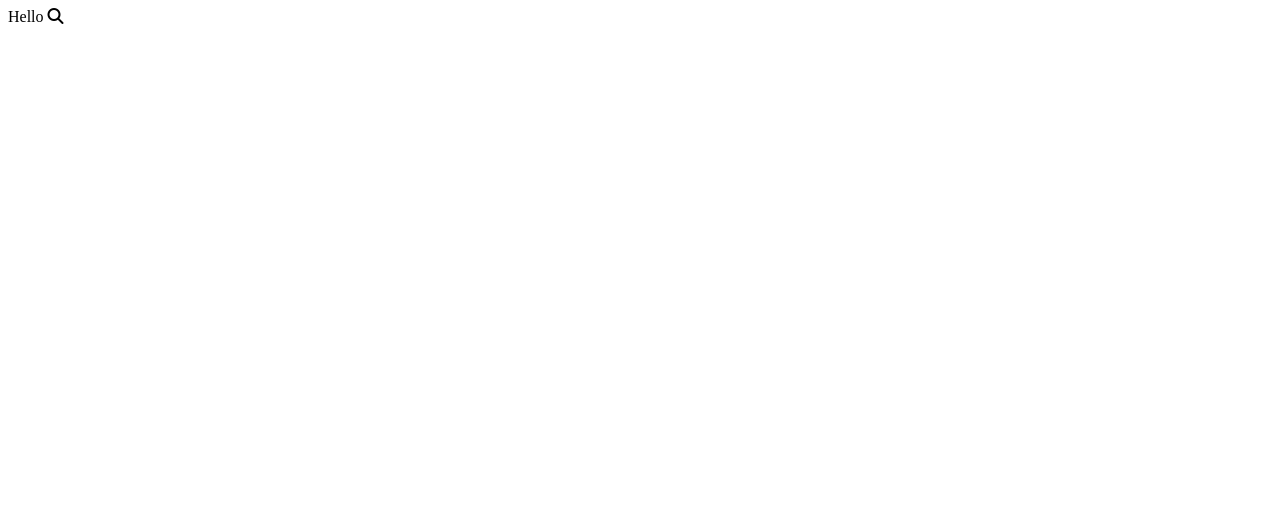
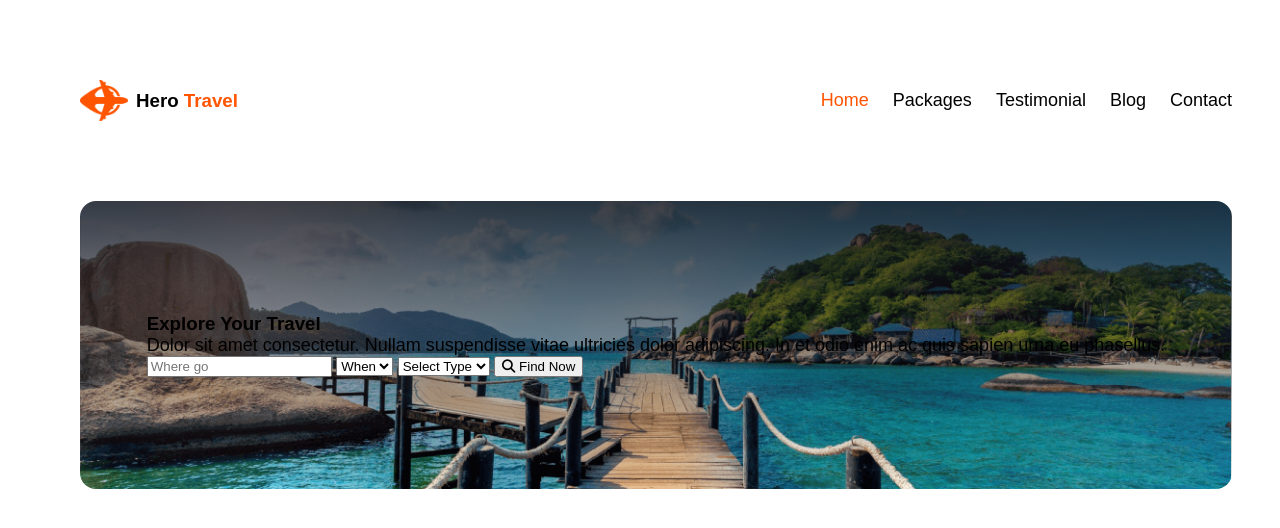
Before and after one commit to tasmia-munira/Hero-Travel, a plain HTML site: page index.html in a window 1280 px wide. Drawn offline with Linux system fonts and the light colour scheme.

Commit message:
added navbar and banner section

```diff
--- a/index.html
+++ b/index.html
@@ -11,7 +11,6 @@
         .mulish-font {
         font-family: "Mulish", sans-serif;
         font-optical-sizing: auto;
-        font-weight: 700;
         font-style: normal;
         }
 
@@ -20,9 +19,59 @@
     <link rel="stylesheet" href="./styles.css">
 
 </head>
-<body>
-    Hello
-    <i class="fa-solid fa-magnifying-glass"></i>
+<body class="mulish-font">
+    <header>
+    <!-- navbar -->
+    <nav class="container nav-bar">
+        <!-- logo -->
+        <div class="logo">
+            <img src="./Images/logo.png" alt="">
+            <h3>Hero <span class="span">Travel</span></h3>
+
+        </div>
+        <!-- options -->
+         <div class="nav-options">
+            <p class="span">Home</p>
+            <p>Packages</p>
+            <p>Testimonial</p>
+            <p>Blog</p>
+            <p>Contact</p>
+
+         </div>
+    </nav>
+
+    <!-- Banner -->
+     <section class="container explore-travel">
+        <div class="explore-container">
+            <h3>Explore Your Travel</h3>
+            <p>Dolor sit amet consectetur. Nullam suspendisse vitae ultricies dolor adipiscing. In et odio enim ac quis sapien urna eu phasellus.</p>
+
+            <div class="travel-inputs">
+                <input type="text" placeholder="Where go">
+                <select name="" id="">
+                    <option>When</option>
+                </select>
+                <select name="" id="">
+                    <option>Select Type</option>
+                </select>
+                <button class="btn-primary">
+                    <i class="fa-solid fa-magnifying-glass"></i>
+                Find Now</button>
+            </div>
+
+        </div>
+
+     </section>
+    </header>
+
+    <main>
+
+    </main>
+
+    <footer>
+
+
+    </footer>
 
 </body>
 </html>
--- a/styles.css
+++ b/styles.css
@@ -0,0 +1,75 @@
+/* default styles */
+
+* {
+    margin: 0;
+}
+
+.container {
+    width: 90%;
+    margin: 5rem;
+    border-radius: 1rem;
+}
+
+.h3 {
+    font-size: 36px;
+    text-align: center;
+    font-weight: 800;
+    line-height: normal;
+}
+
+p, li {
+    font-size: 18px;
+    font-weight: normal;
+    line-height: normal;
+    text-align: center;
+}
+
+.span{
+    color: rgb(255, 84, 0);
+}
+
+/* navbar styles */
+
+.nav-bar {
+    display: flex;
+    justify-content: space-between;
+    align-items: center;
+}
+
+.logo {
+    display: flex;
+    align-items: center;
+    width: 280px;
+}
+
+.logo img {
+    margin-right: 0.5rem;
+    width: 48px;
+
+}
+
+.nav-options {
+    display: flex;
+    gap: 24px;
+}
+
+
+.nav-options p {
+    cursor: pointer;
+}
+
+/* Banner styles */
+.explore-travel {
+    background-image: linear-gradient(
+     180deg,
+     rgba(19, 19, 24, 0.8) 0%,
+     rgba(19, 19, 24, 0) 100%),
+     url(./Images/Group\ 13\ \(1\)\ \(1\).png);
+     padding: 7rem 0;
+     background-repeat: no-repeat;
+     background-position: center;
+     background-size: cover;
+     display: flex;
+     justify-content: center;
+     align-items: center;
+}
```
Also changed, not shown: Images/logo.png (renamed from Images/Group 40071 (2).png).
